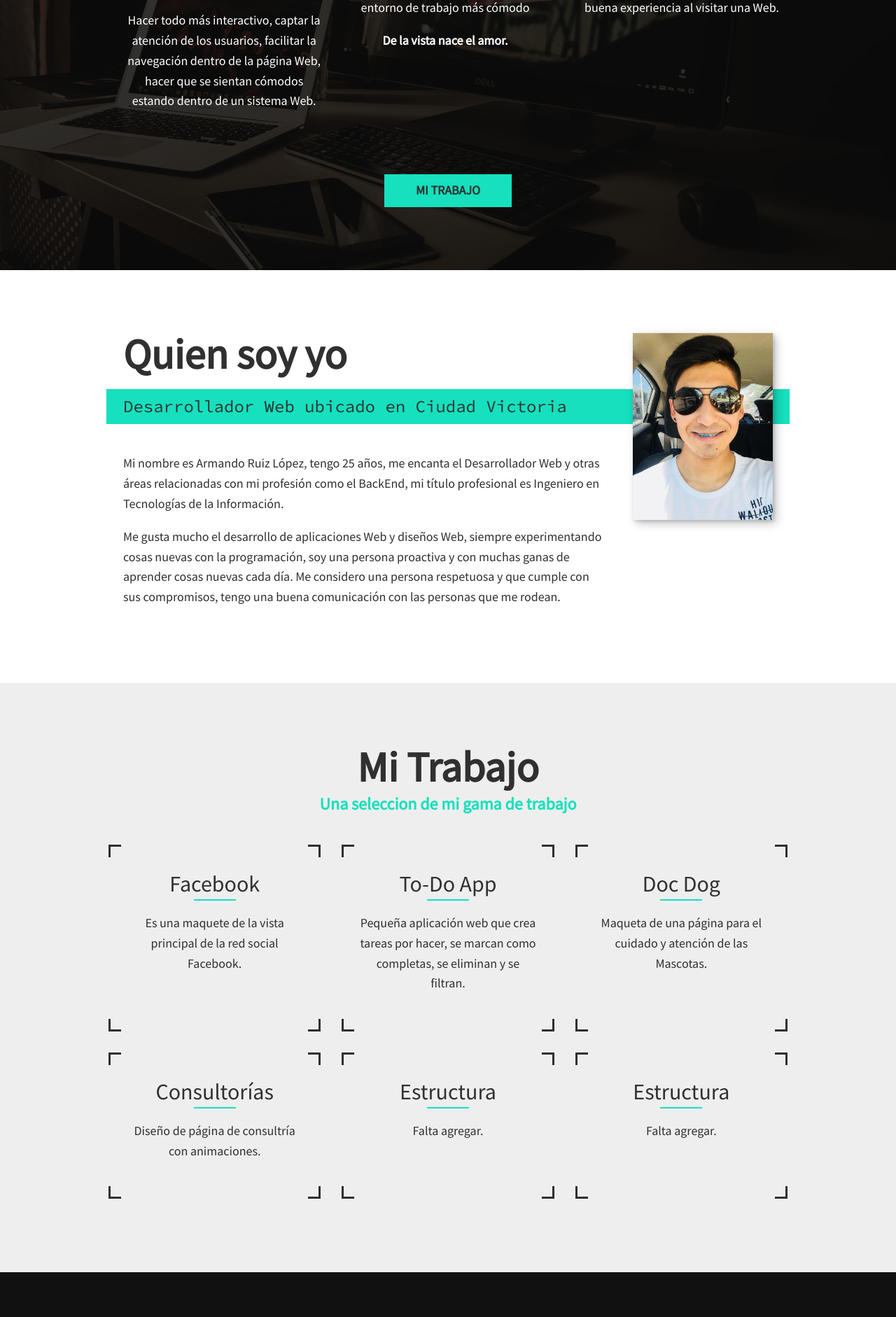
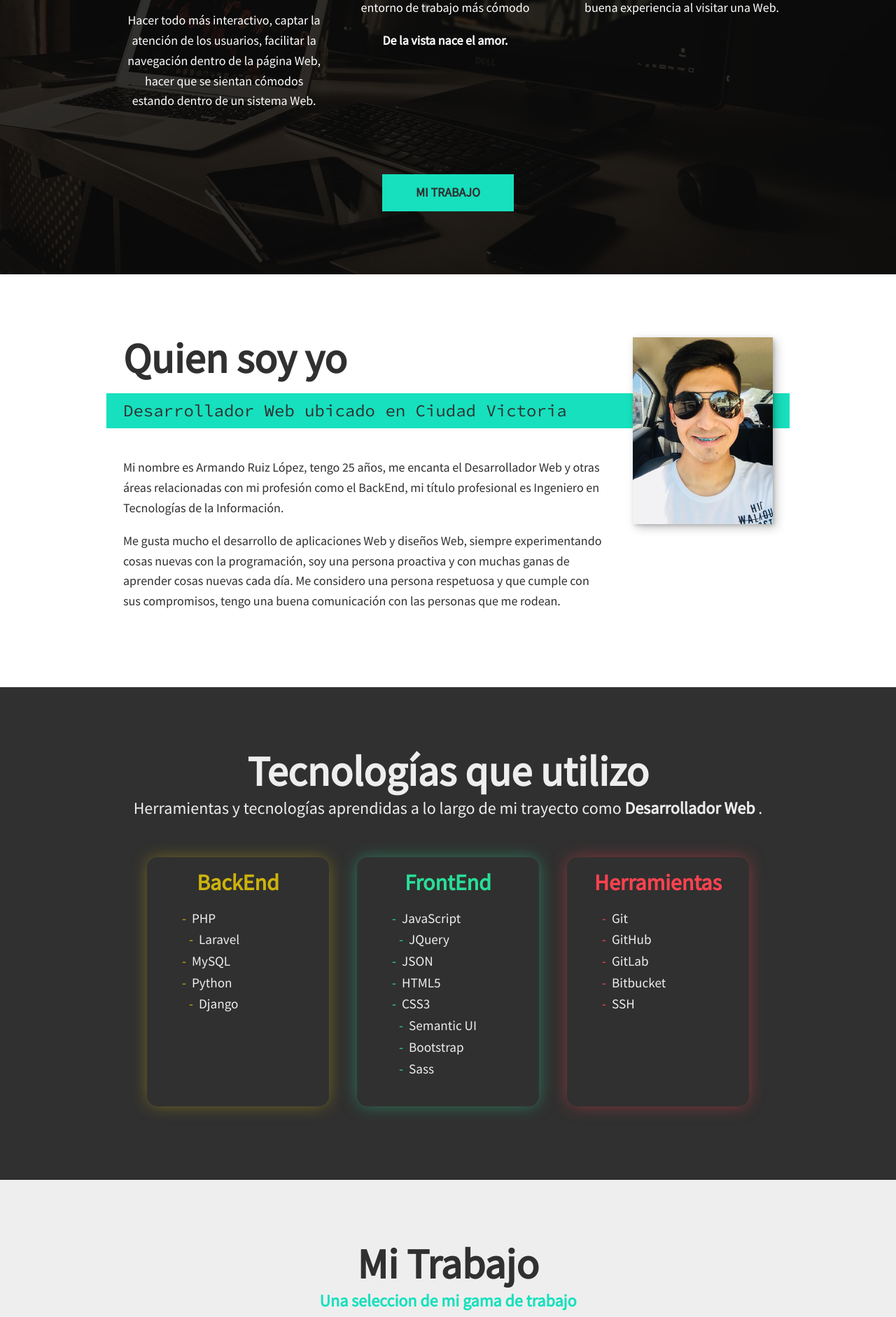
Before and after one commit to ruiz94/portfolio, a PHP site: page / in a window 1280 px wide. Shown: the part 1205-3087 px from the top of the page at 70% size. Run offline with PHP 8.4, Linux system fonts and the light colour scheme; some libraries are stand-ins or nearby versions.

Commit message:
Sección Tecnologías que utilizo

```diff
--- a/css/style2.css
+++ b/css/style2.css
@@ -12,6 +12,7 @@
   --clr-light: #fff;
   --clr-dark: #303030;
   --clr-accent: #16e0bd;
+  --clr-accent-opaco: #16e0bd26;
   --clr-bg-opaco: #eee;
   --fs-h1: 3rem;
   --fs-h2: 2.25rem;
@@ -67,11 +68,15 @@ strong {
   text-transform: uppercase;
   letter-spacing: 2;
   font-weight: var(--fw-bold);
-  transition: transform 200ms ease-in-out;
+  transition: all 200ms ease-in-out;
+  border: medium solid transparent;
 }
 
 .btn:hover {
-  transform: scale(1.1);
+  background: var(--clr-accent-opaco);
+  color: var(--clr-light);
+  border-color: var(--clr-accent);
+  border-radius: 3px;
 }
 
 h1,
@@ -271,6 +276,8 @@ h3 {
   background-blend-mode: multiply;
   color: var(--clr-light);
   text-align: center;
+  background-attachment: fixed;
+  background-position: center center;
 }
 .mis_servicios .seccion__titulo--servicios {
   position: relative;
@@ -339,6 +346,63 @@ h3 {
     z-index: 2;
   }
 }
+.seccion__habilidades {
+  background: var(--clr-dark);
+  color: var(--clr-bg-opaco);
+  text-align: center;
+}
+.seccion__habilidades .tarjetones {
+  display: grid;
+  justify-content: center;
+  grid-template-columns: repeat(auto-fit, 300px);
+  max-width: 1000px;
+  margin: auto;
+  padding-top: 2em;
+}
+.seccion__habilidades .tarjetones .tarjeton {
+  background: var(--clr-dark);
+  padding: 20px;
+  box-sizing: border-box;
+  text-align: start;
+  margin: 15px 20px;
+  border-radius: 15px;
+}
+.seccion__habilidades .tarjetones .tarjeton ul {
+  font-size: 1.2rem;
+  list-style: none;
+  padding: 0;
+  margin-left: 10px;
+}
+.seccion__habilidades .tarjetones .tarjeton ul.ul_top {
+  margin-left: 30px;
+}
+.seccion__habilidades .tarjetones .tarjeton ul li::before {
+  content: "-";
+  padding-right: 8px;
+}
+.seccion__habilidades .tarjetones .tarjeton h3 {
+  text-align: center;
+  font-size: 2rem;
+}
+.seccion__habilidades .tarjetones .tarjeton.backend {
+  box-shadow: 0 0 25px -3px rgba(205, 179, 12, 0.5);
+}
+.seccion__habilidades .tarjetones .tarjeton.backend h3, .seccion__habilidades .tarjetones .tarjeton.backend ul li::before {
+  color: #cdb30c;
+}
+.seccion__habilidades .tarjetones .tarjeton.frontend {
+  box-shadow: 0 0 25px -3px rgba(40, 223, 153, 0.5);
+}
+.seccion__habilidades .tarjetones .tarjeton.frontend h3, .seccion__habilidades .tarjetones .tarjeton.frontend ul li::before {
+  color: #28df99;
+}
+.seccion__habilidades .tarjetones .tarjeton.herramientas {
+  box-shadow: 0 0 25px -3px rgba(255, 66, 79, 0.5);
+}
+.seccion__habilidades .tarjetones .tarjeton.herramientas h3, .seccion__habilidades .tarjetones .tarjeton.herramientas ul li::before {
+  color: #ff424f;
+}
+
 .mi_trabajo {
   background-color: var(--clr-bg-opaco);
   color: var(--clr-dark);
--- a/index.html
+++ b/index.html
@@ -85,6 +85,60 @@
             <!-- <div class="orilla"></div> -->
         </section>
 
+        <!-- Agregar sección de las tecnologías que utilizo -->
+        <!-- Habilidades -->
+        <section class="seccion__habilidades" id="habilidades">
+            <h2 class="seccion__titulo">Tecnologías que utilizo</h2>
+            <p class="seccion__subtitulo">Herramientas y tecnologías aprendidas a lo largo de mi trayecto como <strong> Desarrollador Web </strong> .</p>
+            <div class="tarjetones">
+                <div class="tarjeton backend">
+                    <h3>BackEnd</h3>
+                    <ul class="ul_top">
+                        <li>PHP
+                            <ul>
+                                <li>Laravel</li>
+                            </ul>
+                        </li>
+                        <li>MySQL</li>
+                        <li>Python
+                            <ul>
+                                <li>Django</li>
+                            </ul>
+                        </li>
+                    </ul>
+                </div>
+                <div class="tarjeton frontend">
+                    <h3>FrontEnd</h3>
+                    <ul class="ul_top">
+                        <li>JavaScript
+                            <ul>
+                                <li>JQuery</li>
+                            </ul>
+                        </li>
+                        <li>JSON</li>
+                        <li>HTML5</li>
+                        <li>CSS3
+                            <ul>
+                                <li>Semantic UI</li>
+                                <li>Bootstrap</li>
+                                <li>Sass</li>
+                            </ul>
+                        </li>
+                    </ul>
+                </div>
+                <div class="tarjeton herramientas">
+                    <h3>Herramientas</h3>
+                    <ul class="ul_top">
+                        <li>Git</li>
+                        <li>GitHub</li>
+                        <li>GitLab</li>
+                        <li>Bitbucket</li>
+                        <li>SSH</li>
+                    </ul>
+                </div>
+            </div>
+        </section>
+
         <!-- Mi trabajo -->
         <section class="mi_trabajo" id="mi_trabajo">
             <h2 class="seccion__titulo seccion__titulo--mi_trabajo">Mi Trabajo</h2>
@@ -153,32 +207,8 @@
                 </a>
             </div>
         </section>
-        <!-- <section class="mi_trabajo" id="mi_trabajo">
-            <h2 class="seccion__titulo seccion__titulo--mi_trabajo">Mi Trabajo</h2>
-            <p class="seccion__subtitulo seccion__subtitulo--mi_trabajo">Una seleccion de mi gama de trabajo</p>
 
-            <div class="portafolio">
-                <a target="_blank" href="https://maqueta-facebook.herokuapp.com/" class="portafolio__item">
-                    <img src="img/portada_fb.jpg" class="portafolio__img">
-                </a>
-                <a target="_blank" href="" class="portafolio__item">
-                    <img src="img/to_do.jpg" class="portafolio__img">
-                </a>
-                <a target="_blank" href="" class="portafolio__item">
-                    <img src="img/pic1.jpg" class="portafolio__img">
-                </a>
-                <a target="_blank" href="" class="portafolio__item">
-                    <img src="img/pic1.jpg" class="portafolio__img">
-                </a>
-                <a target="_blank" href="" class="portafolio__item">
-                    <img src="img/pic1.jpg" class="portafolio__img">
-                </a>
-                <a target="_blank" href="" class="portafolio__item">
-                    <img src="img/pic1.jpg" class="portafolio__img">
-                </a>
-            </div>
-        </section> -->
-        <!-- Agregar sección de las tecnologías que utilizo -->
+
 
         <!-- Pie -->
         <section class="pie" id="pie">
--- a/sass/style2.scss
+++ b/sass/style2.scss
@@ -14,6 +14,7 @@
     --clr-light: #fff;
     --clr-dark: #303030;
     --clr-accent: #16e0bd;
+    --clr-accent-opaco: #16e0bd26;
 
     --clr-bg-opaco: #eee;
 
@@ -75,10 +76,15 @@ strong{
     text-transform: uppercase;
     letter-spacing: 2;
     font-weight: var(--fw-bold);
-    transition: transform 200ms ease-in-out;
+    transition: all 200ms ease-in-out;
+    border: medium solid transparent;
 }
 .btn:hover{
-    transform: scale(1.1);
+    // transform: scale(1.1);
+    background: var(--clr-accent-opaco);
+    color: var(--clr-light);
+    border-color: var(--clr-accent);
+    border-radius: 3px;
 }
 
 // typography
@@ -277,6 +283,8 @@ h3{ font-size: var(--fs-h3); }
     background-blend-mode: multiply;
     color: var(--clr-light);
     text-align: center;
+    background-attachment: fixed;
+    background-position: center center;
 
     .seccion__titulo--servicios{
         // padding-bottom: 1em;
@@ -364,7 +372,65 @@ h3{ font-size: var(--fs-h3); }
 
     }
 }
+// Habilidades
+.seccion__habilidades {
+    background: var(--clr-dark);
+    color: var(--clr-bg-opaco);
+    text-align: center;
+    .tarjetones{
+        display: grid;
+        justify-content: center;
+        grid-template-columns: repeat(auto-fit, 300px);
+        max-width: 1000px;
+        margin: auto;
+        padding-top: 2em;
 
+        .tarjeton{
+            background: var(--clr-dark);
+            // box-shadow: 0 0 20px -10px rgba(255, 255, 255, .5);
+            padding: 20px;
+            box-sizing: border-box;
+            text-align: start;
+            margin: 15px 20px;
+            border-radius: 15px;
+            ul{
+                font-size: 1.2rem;
+                list-style: none;
+                padding: 0;
+                margin-left: 10px;
+                &.ul_top{
+                    margin-left: 30px;
+                }
+                li::before{
+                    content: '\2D';
+                    padding-right: 8px;
+                }
+            }
+            h3{
+                text-align: center;
+                font-size: 2rem;
+            }
+            &.backend{
+                box-shadow: 0 0 25px -3px rgba(205, 179, 12, .5);
+            }
+            &.backend h3, &.backend ul li::before{
+                color: #cdb30c;
+            }
+            &.frontend{
+                box-shadow: 0 0 25px -3px rgba(40, 223, 153, .5);
+            }
+            &.frontend h3, &.frontend ul li::before{
+                color: #28df99;
+            }
+            &.herramientas{
+                box-shadow: 0 0 25px -3px rgba(255, 66, 79, .5);
+            }
+            &.herramientas h3, &.herramientas ul li::before{
+                color: rgb(255, 66, 79);
+            }
+        }
+    }
+}
 // mi trabajo
 .mi_trabajo{
     background-color: var(--clr-bg-opaco);
```
Also changed, not shown: 1 other file.
